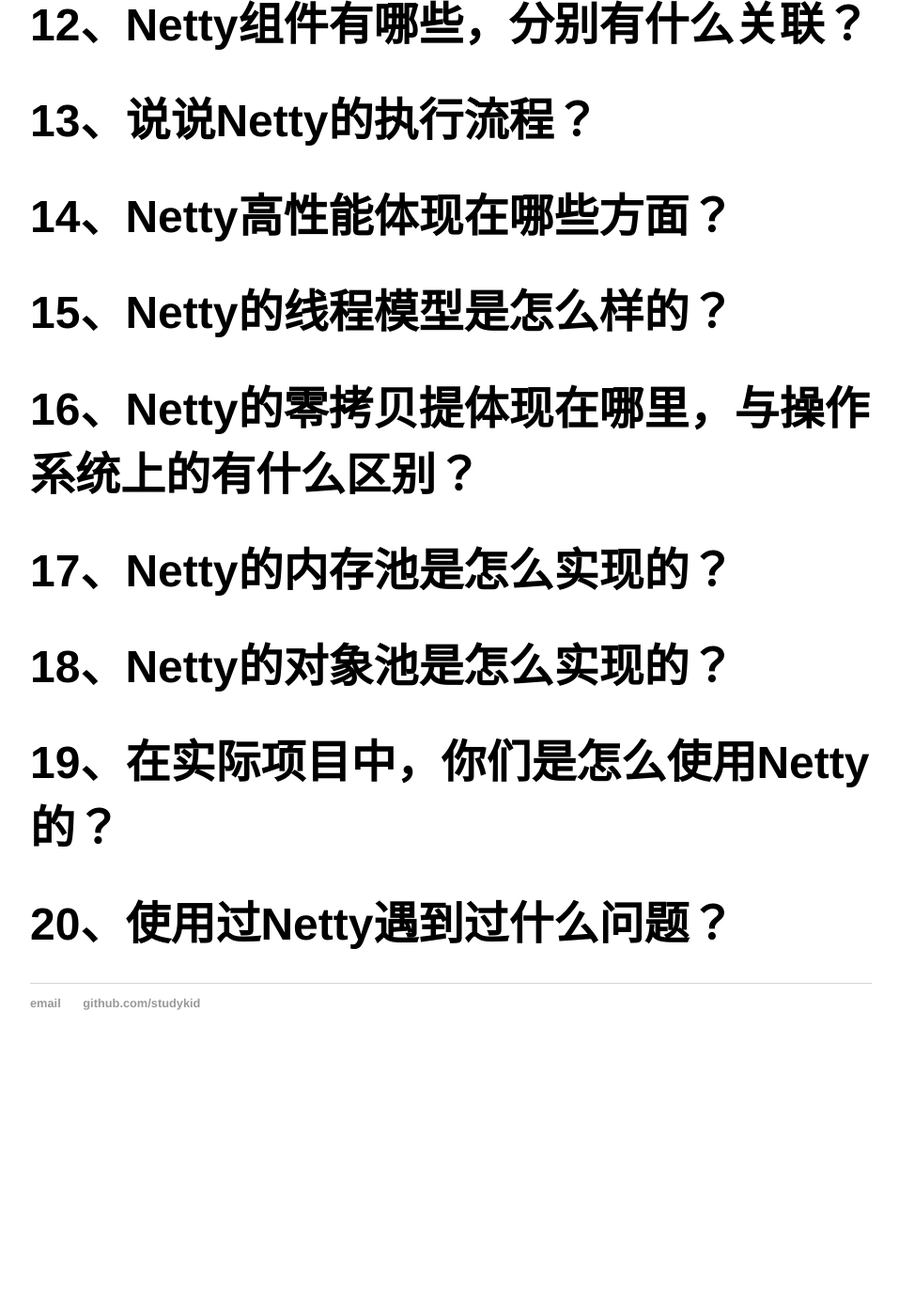
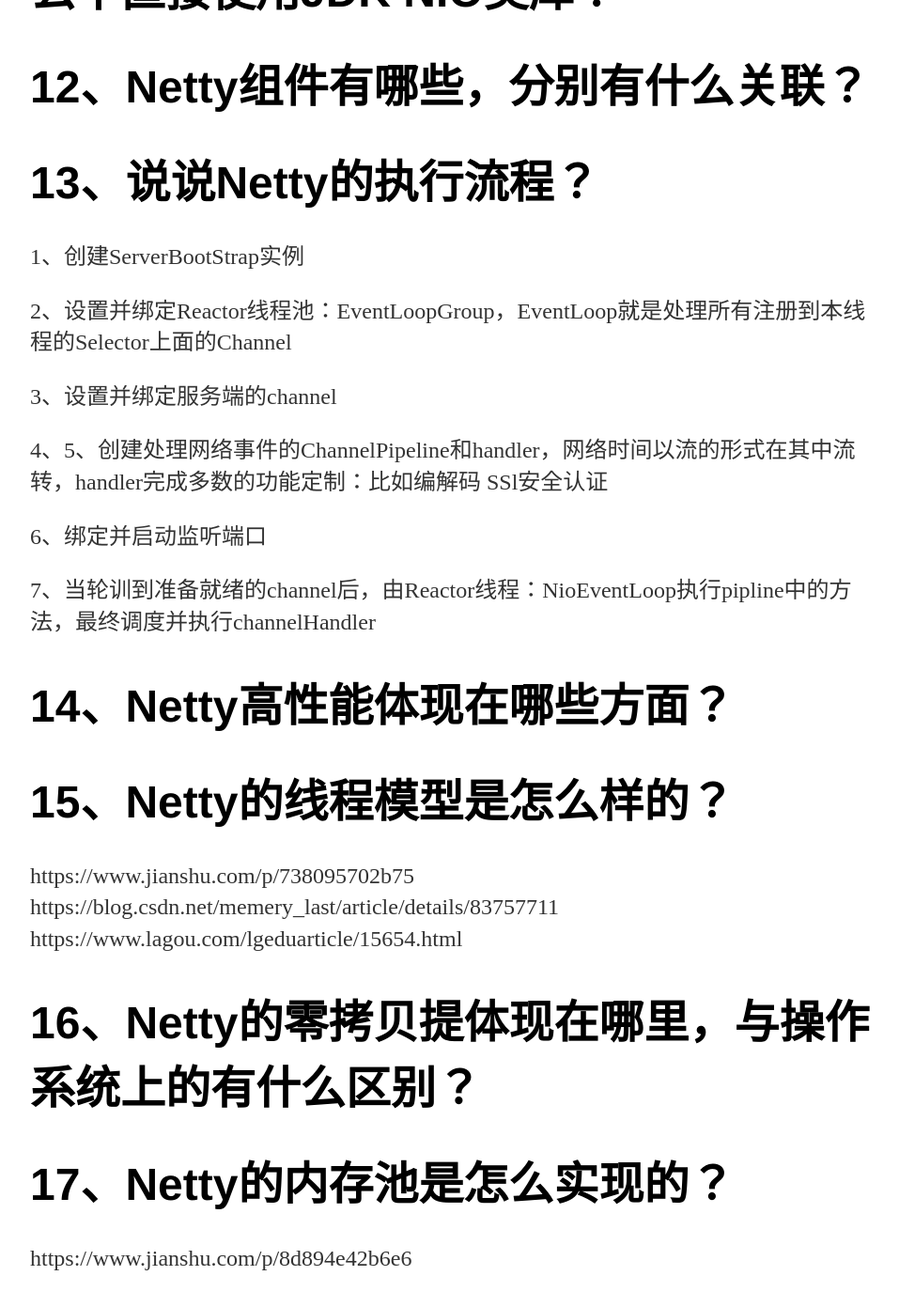
Before and after one commit to studykid/studykid.github.io, a Jekyll site: the page built from _posts/2020-03-10-netty面试问题.md, in a window 1280 px wide and 1400 px high, scrolled down 5898 px. Shown: the top 1391 px of the window at 94% size, without its empty margins (160-1117 px from the left). Built offline with Jekyll 4.4.1, drawn with Linux system fonts in a browser that asks for light colours; our own code applies the rules of GitHub Pages for plain Markdown files; before the commit the page ends 7033 px from its top, so only the background shows below that; some of the changed text lies outside the part shown.

Commit message:
Update 2020-03-10-netty面试问题.md

```diff
--- a/_posts/2020-03-10-netty面试问题.md
+++ b/_posts/2020-03-10-netty面试问题.md
@@ -109,14 +109,36 @@
 
 BIO NIO AIO
 # 9、select、poll、epoll的机制及其区别？
+https://www.cnblogs.com/aspirant/p/9166944.html
 # 10、说说你对Netty的了解？
 # 11、Netty跟Java NIO有什么不同，为什么不直接使用JDK NIO类库？
 # 12、Netty组件有哪些，分别有什么关联？
+
 # 13、说说Netty的执行流程？
+1、创建ServerBootStrap实例
+
+2、设置并绑定Reactor线程池：EventLoopGroup，EventLoop就是处理所有注册到本线程的Selector上面的Channel
+
+3、设置并绑定服务端的channel
+
+4、5、创建处理网络事件的ChannelPipeline和handler，网络时间以流的形式在其中流转，handler完成多数的功能定制：比如编解码 SSl安全认证
+
+6、绑定并启动监听端口
+
+7、当轮训到准备就绪的channel后，由Reactor线程：NioEventLoop执行pipline中的方法，最终调度并执行channelHandler
 # 14、Netty高性能体现在哪些方面？
+
 # 15、Netty的线程模型是怎么样的？
+https://www.jianshu.com/p/738095702b75
+https://blog.csdn.net/memery_last/article/details/83757711
+https://www.lagou.com/lgeduarticle/15654.html
+
 # 16、Netty的零拷贝提体现在哪里，与操作系统上的有什么区别？
+
 # 17、Netty的内存池是怎么实现的？
+https://www.jianshu.com/p/8d894e42b6e6
+
 # 18、Netty的对象池是怎么实现的？
+
 # 19、在实际项目中，你们是怎么使用Netty的？
 # 20、使用过Netty遇到过什么问题？
```
